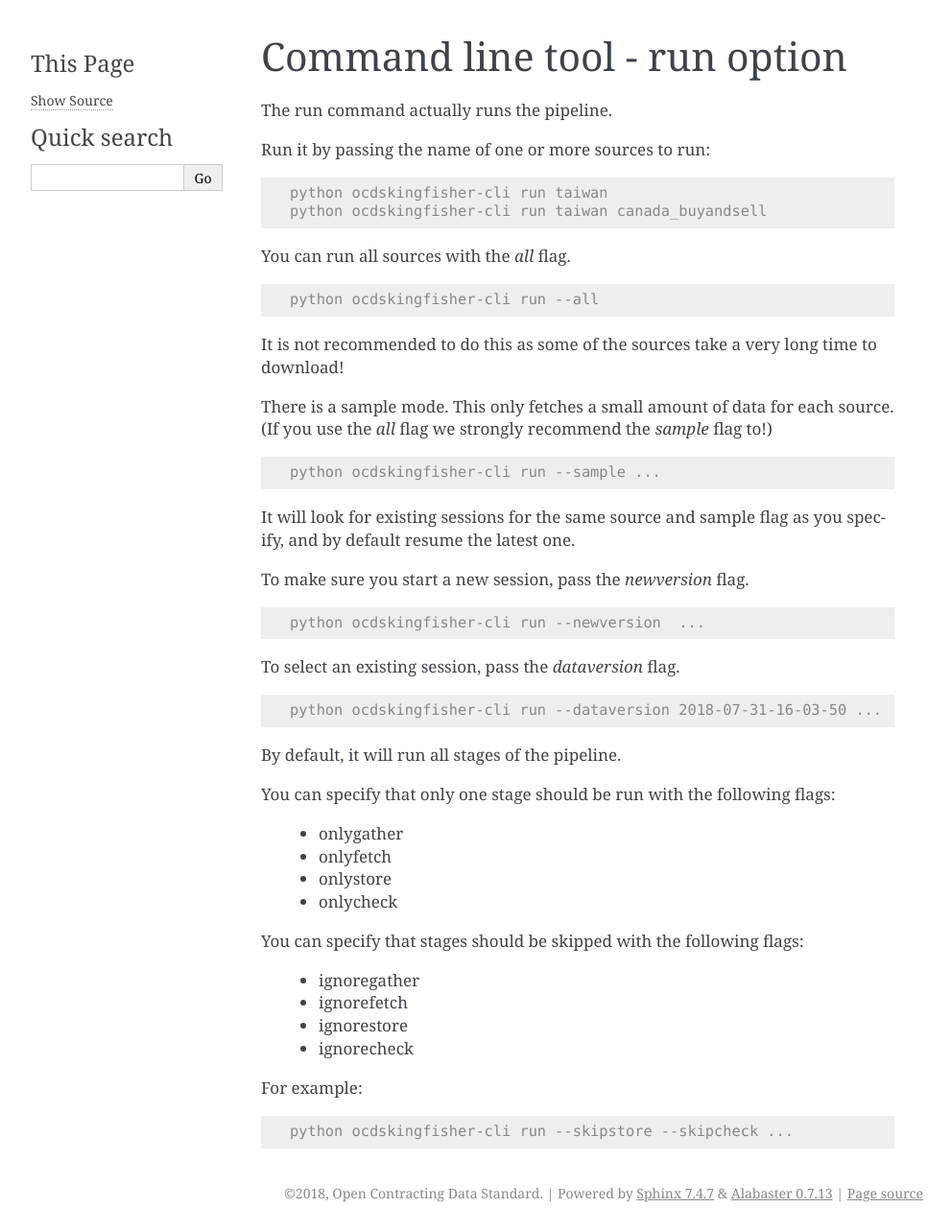
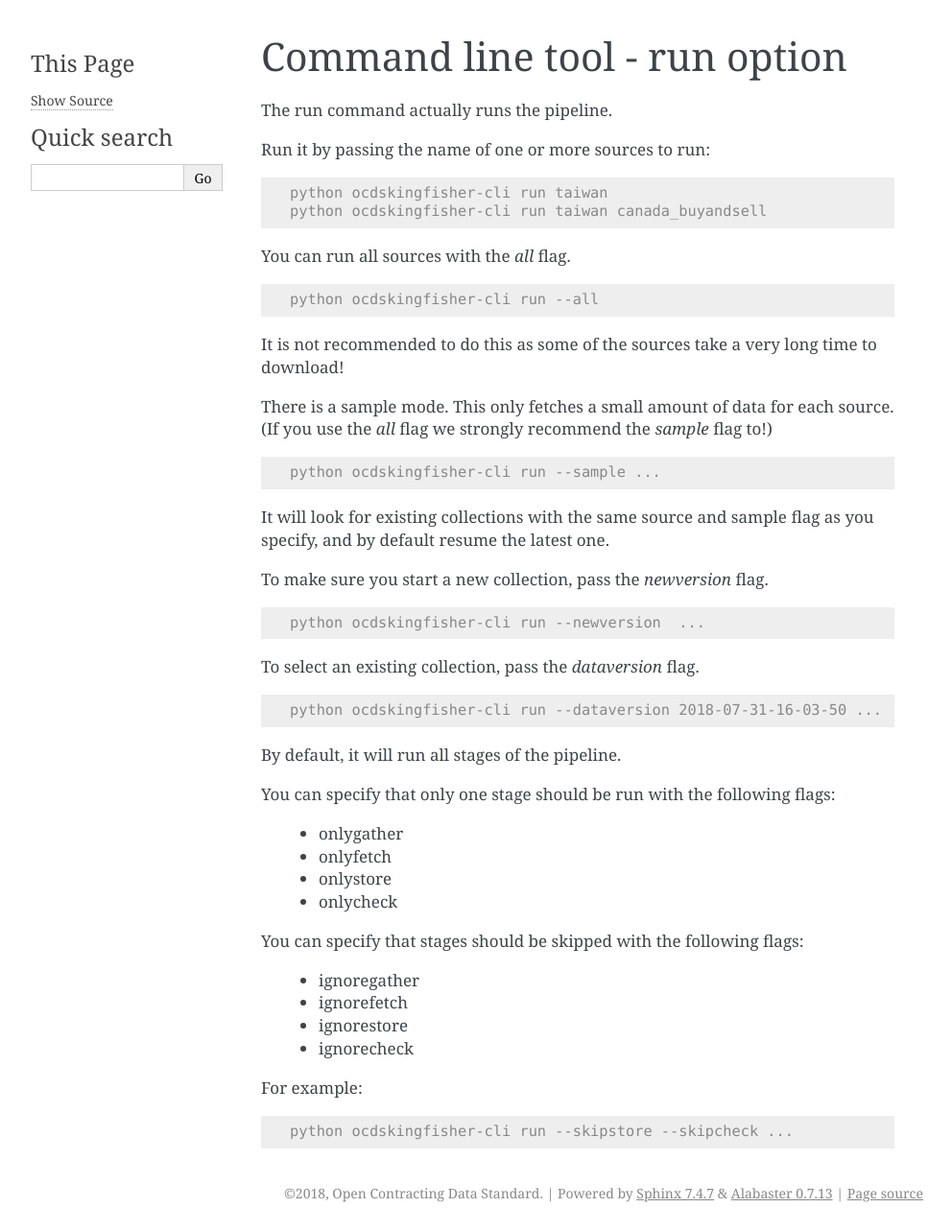
Before and after one commit to open-contracting-archive/kingfisher-vagrant, a Sphinx documentation site: the page built from docs/cli-run.rst, in a window 1280 px wide. Shown: the whole page at 96% size, without its empty margins (148-1140 px from the left). Built offline with Sphinx 7.4.7, drawn with Linux system fonts in a browser that asks for light colours.

Commit message:
Docs - rename session to collection https://github.com/open-contracting/kingfisher/issues/200

```diff
--- a/docs/cli-check-different-schema-version.rst
+++ b/docs/cli-check-different-schema-version.rst
@@ -21,9 +21,9 @@ You must specify the source you want with the `source` option. You can also incl
     python ocdskingfisher-cli check-different-schema-version --source taiwan
     python ocdskingfisher-cli check-different-schema-version --source taiwan --sample
 
-It will look for existing sessions for the same source and sample flag as you specify, and by default check the latest one.
+It will look for existing collections with the same source and sample flag as you specify, and by default check the latest one.
 
-To select a specific existing session, pass the `dataversion` flag.
+To select a specific existing collection, pass the `dataversion` flag.
 
 .. code-block:: shell-session
 
--- a/docs/cli-run.rst
+++ b/docs/cli-run.rst
@@ -25,15 +25,15 @@ There is a sample mode. This only fetches a small amount of data for each source
 
     python ocdskingfisher-cli run --sample ...
 
-It will look for existing sessions for the same source and sample flag as you specify, and by default resume the latest one.
+It will look for existing collections with the same source and sample flag as you specify, and by default resume the latest one.
 
-To make sure you start a new session, pass the `newversion` flag.
+To make sure you start a new collection, pass the `newversion` flag.
 
 .. code-block:: shell-session
 
     python ocdskingfisher-cli run --newversion  ...
 
-To select an existing session, pass the `dataversion` flag.
+To select an existing collection, pass the `dataversion` flag.
 
 .. code-block:: shell-session
 
```
